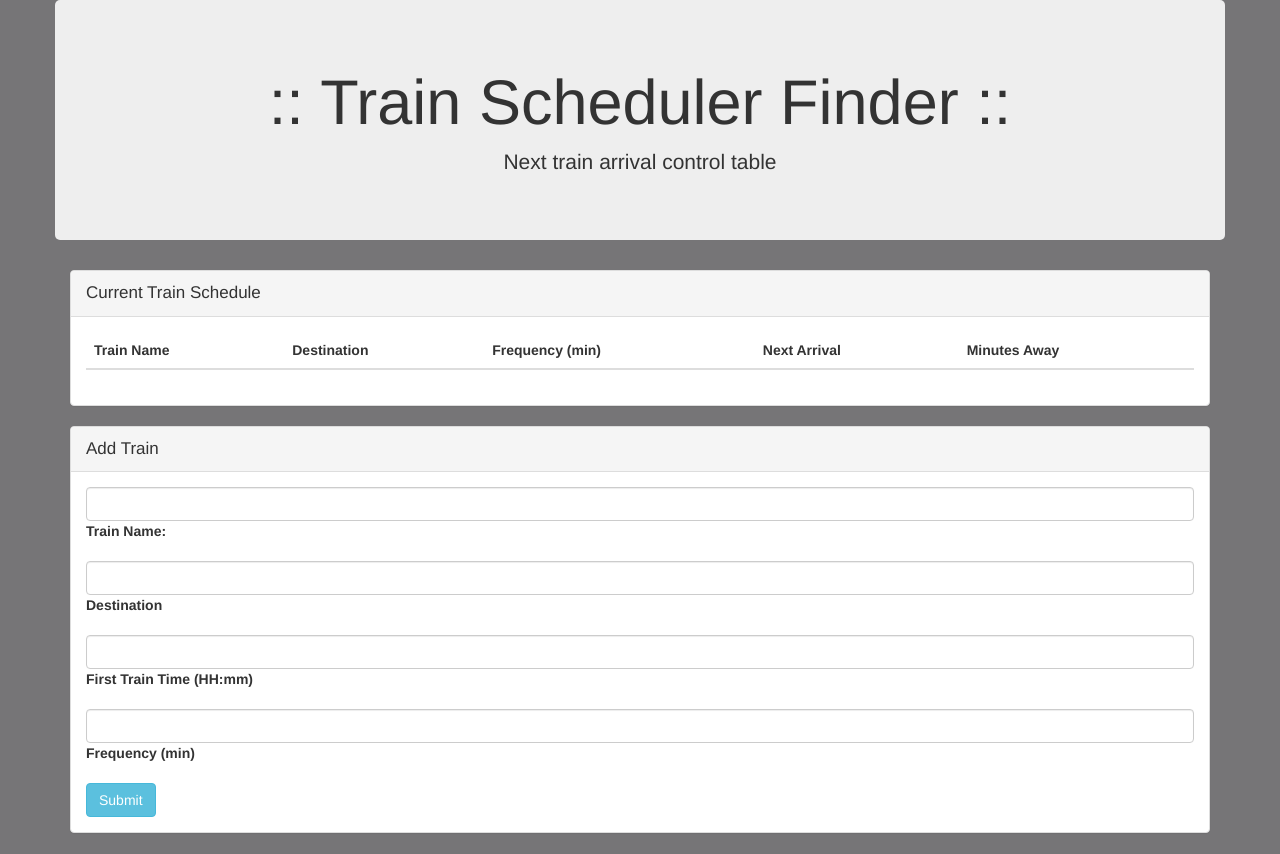
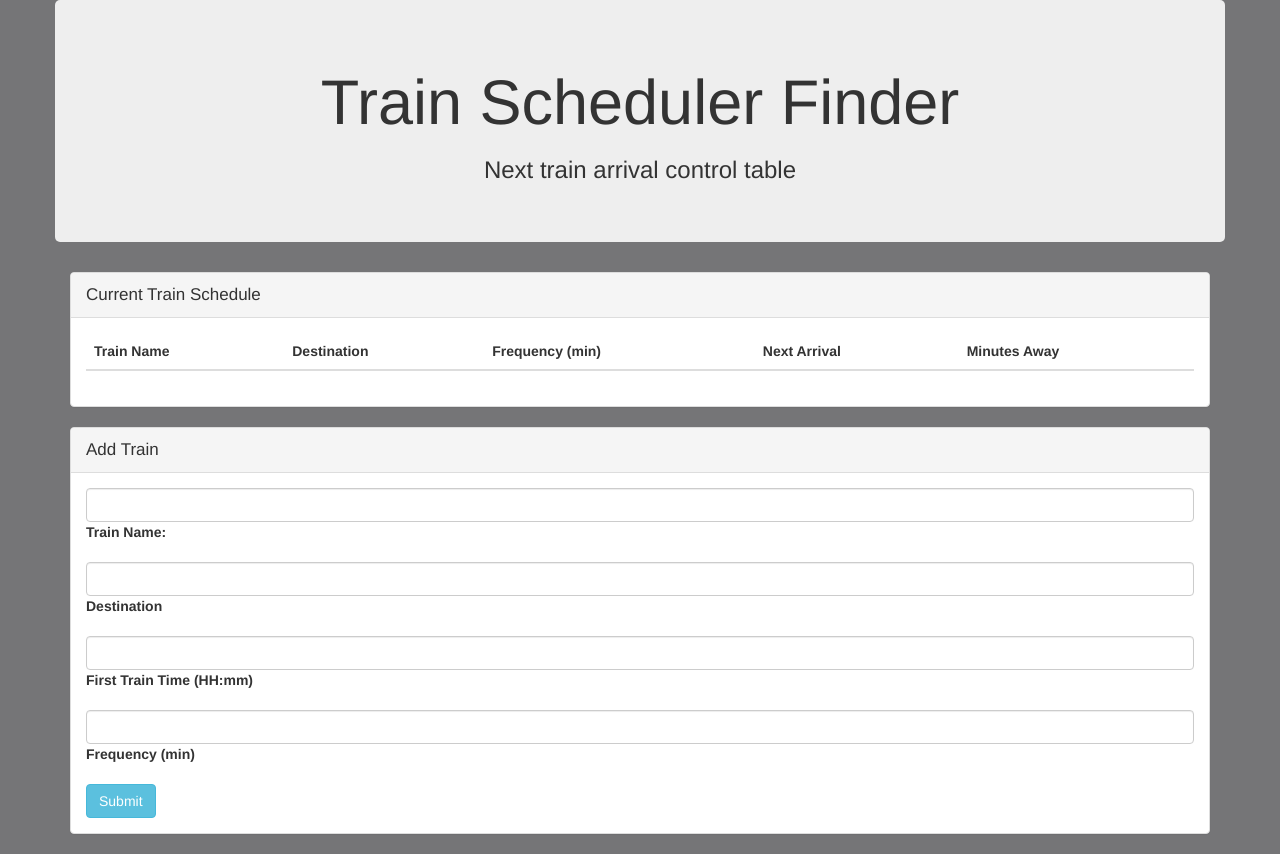
Before and after one commit to mihrimahk/Train-Scheduler, a plain HTML site: page index.html in a window 1280 px wide. Drawn offline with nearby package versions, Linux system fonts and the light colour scheme; no server answers.

Commit message:
checking

```diff
--- a/assets/css/style.css
+++ b/assets/css/style.css
@@ -4,7 +4,7 @@
 }
 
 body {
-    background: #767577;
+    background: #757577;
 }
 
 .add-train-heading {
--- a/index.html
+++ b/index.html
@@ -12,8 +12,8 @@
 
     <!-- Jumbotron Header -->
     <div class="jumbotron container rounded">
-        <h1>:: Train Scheduler Finder ::</h1>
-        <p>Next train arrival control table</p>
+        <h1> Train Scheduler Finder </h1>
+        <h3>Next train arrival control table</h3>
     </div>
     <!-- Train Panel Section -->
     <div class="container">
```
